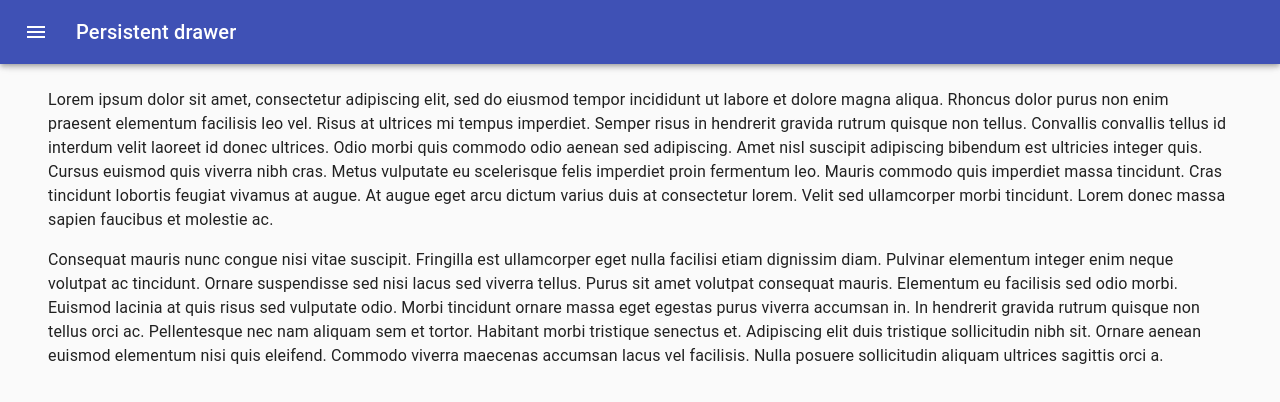
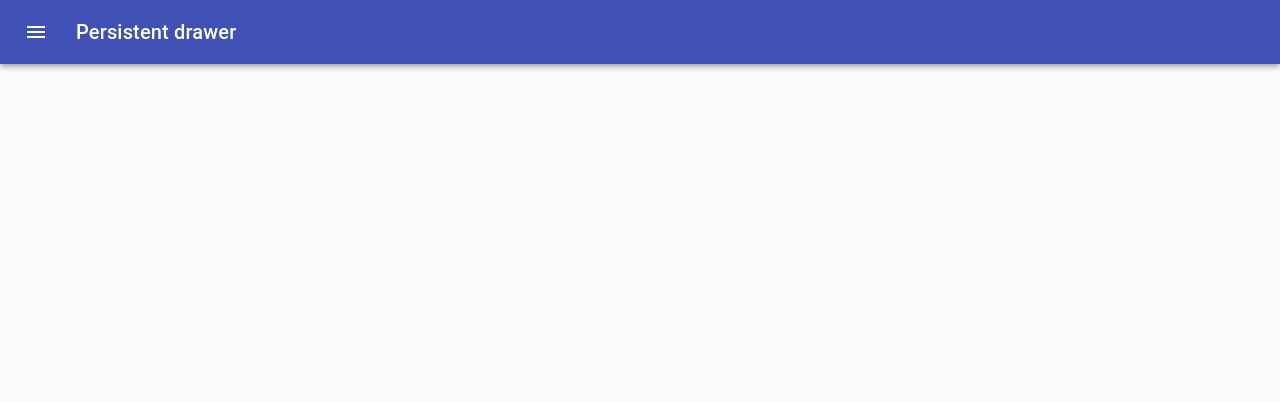
Before and after one commit to dshankar4/Top-Trends, a React (Create React App) app in the folder react-flask-app/: page / in a window 1280 px wide. Shown: the top 402 px of the page. Built offline with nearby package versions, Linux system fonts and the light colour scheme.

Commit message:
Add sidebar contents

```diff
--- a/react-flask-app/src/component/layout.js
+++ b/react-flask-app/src/component/layout.js
@@ -130,7 +130,7 @@
         </div>
         <Divider />
         <List>
-          {['Inbox', 'Starred', 'Send email', 'Drafts'].map((text, index) => (
+          {['All Category','India','Business','Sports','World','Politics','Technology','Startup','Entertainment','Science','Automobile'].map((text, index) => (
             <ListItem button key={text}>
               <ListItemIcon>{index % 2 === 0 ? <InboxIcon /> : <MailIcon />}</ListItemIcon>
               <ListItemText primary={text} />
@@ -138,14 +138,6 @@
           ))}
         </List>
         <Divider />
-        <List>
-          {['All mail', 'Trash', 'Spam'].map((text, index) => (
-            <ListItem button key={text}>
-              <ListItemIcon>{index % 2 === 0 ? <InboxIcon /> : <MailIcon />}</ListItemIcon>
-              <ListItemText primary={text} />
-            </ListItem>
-          ))}
-        </List>
       </Drawer>
       <main
         className={clsx(classes.content, {
@@ -153,29 +145,6 @@
         })}
       >
         <div className={classes.drawerHeader} />
-        <Typography paragraph>
-          Lorem ipsum dolor sit amet, consectetur adipiscing elit, sed do eiusmod tempor incididunt
-          ut labore et dolore magna aliqua. Rhoncus dolor purus non enim praesent elementum
-          facilisis leo vel. Risus at ultrices mi tempus imperdiet. Semper risus in hendrerit
-          gravida rutrum quisque non tellus. Convallis convallis tellus id interdum velit laoreet id
-          donec ultrices. Odio morbi quis commodo odio aenean sed adipiscing. Amet nisl suscipit
-          adipiscing bibendum est ultricies integer quis. Cursus euismod quis viverra nibh cras.
-          Metus vulputate eu scelerisque felis imperdiet proin fermentum leo. Mauris commodo quis
-          imperdiet massa tincidunt. Cras tincidunt lobortis feugiat vivamus at augue. At augue eget
-          arcu dictum varius duis at consectetur lorem. Velit sed ullamcorper morbi tincidunt. Lorem
-          donec massa sapien faucibus et molestie ac.
-        </Typography>
-        <Typography paragraph>
-          Consequat mauris nunc congue nisi vitae suscipit. Fringilla est ullamcorper eget nulla
-          facilisi etiam dignissim diam. Pulvinar elementum integer enim neque volutpat ac
-          tincidunt. Ornare suspendisse sed nisi lacus sed viverra tellus. Purus sit amet volutpat
-          consequat mauris. Elementum eu facilisis sed odio morbi. Euismod lacinia at quis risus sed
-          vulputate odio. Morbi tincidunt ornare massa eget egestas purus viverra accumsan in. In
-          hendrerit gravida rutrum quisque non tellus orci ac. Pellentesque nec nam aliquam sem et
-          tortor. Habitant morbi tristique senectus et. Adipiscing elit duis tristique sollicitudin
-          nibh sit. Ornare aenean euismod elementum nisi quis eleifend. Commodo viverra maecenas
-          accumsan lacus vel facilisis. Nulla posuere sollicitudin aliquam ultrices sagittis orci a.
-        </Typography>
       </main>
     </div>
   );
```
